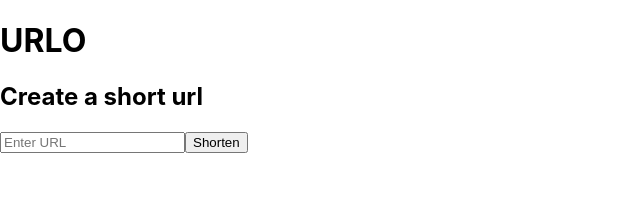
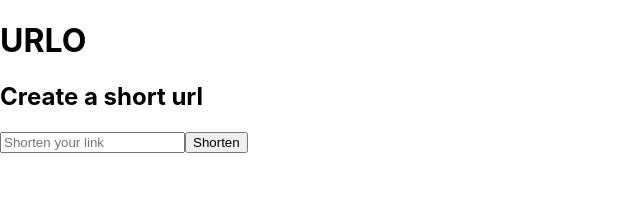
Before and after one commit to mvximenko/urlo, a Next.js app: page / in a window 1280 px wide. Shown: the top 203 px of the page, without its empty margins (0-640 px from the left). Built offline with nearby package versions, Linux system fonts and the light colour scheme.

Commit message:
Implement link validation

```diff
--- a/lib/redis.ts
+++ b/lib/redis.ts
@@ -1,10 +1,4 @@
 import { Redis } from '@upstash/redis';
-
-console.log('======================================');
-console.log(
-  process.env.UPSTASH_REDIS_REST_URL,
-  process.env.UPSTASH_REDIS_REST_TOKEN
-);
 
 export const redis = new Redis({
   url: process.env.UPSTASH_REDIS_REST_URL as string,
--- a/middleware.ts
+++ b/middleware.ts
@@ -13,7 +13,7 @@ const getValidUrl = (link: string) => {
 export async function middleware(req: NextRequest) {
   const substr = req.nextUrl.pathname.substring(1);
 
-  if (substr.length && substr.match('^[A-Za-z0-9_-]*$')) {
+  if (substr && /^[A-Za-z0-9_-]*$/.test(substr)) {
     if (substr.length === 7) {
       const longUrl: string | null = await redis.hget('links', substr);
       if (longUrl) {
--- a/pages/index.tsx
+++ b/pages/index.tsx
@@ -5,18 +5,23 @@ export default function Home() {
   let [longUrl, setLongUrl] = useState('');
   let [links, setLinks] = useState<{ [key: string]: string }>({});
 
-  const handleClick = async (e: React.MouseEvent) => {
-    e.preventDefault();
+  const handleSubmit = async (event: React.FormEvent) => {
+    event.preventDefault();
 
+    const regexp = new RegExp(
+      '^((http:\\/\\/|https:\\/\\/|)(www.|)[a-zA-Z0-9]+(\\.[a-zA-Z]+)+.*)$'
+    );
+
+    if (regexp.test(longUrl)) {
       try {
         const {
           data: { shortUrl },
         } = await axios.post('api/shorten', { longUrl });
-
         setLinks({ [shortUrl]: longUrl, ...links });
         setLongUrl('');
       } catch (error) {
         console.error(error);
+      }
     }
   };
 
@@ -35,16 +40,19 @@ export default function Home() {
   return (
     <div>
       <h1>URLO</h1>
-      <div>
+
+      <form onSubmit={handleSubmit}>
         <h2>Create a short url</h2>
         <input
           type='text'
-          placeholder='Enter URL'
+          name='link'
           value={longUrl}
           onChange={(e) => setLongUrl(e.target.value)}
+          placeholder='Shorten your link'
+          required
         />
-        <button onClick={handleClick}>Shorten</button>
-      </div>
+        <button type='submit'>Shorten</button>
+      </form>
 
       <div>
         {Object.keys(links).map((short) => {
@@ -52,7 +60,6 @@ export default function Home() {
           return (
             <div key={short}>
               <div>{long}</div>
-
               <div onClick={() => onShortUrlClick(short)}>
                 {`${window.location.hostname}/${short}`}
               </div>
```
Lines whose indentation alone changed are shown as unchanged.
